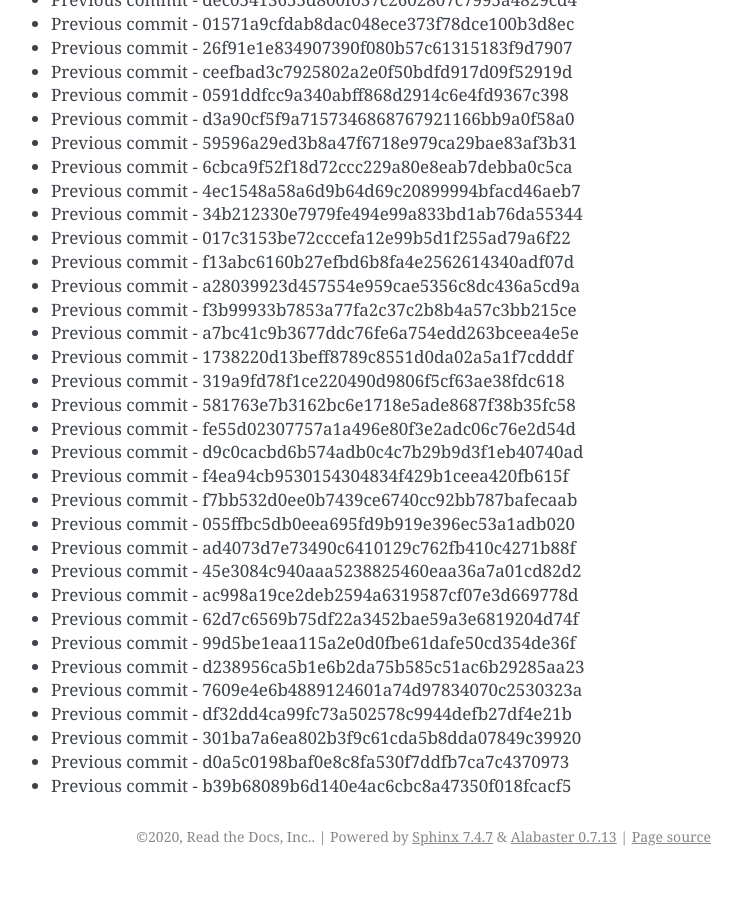
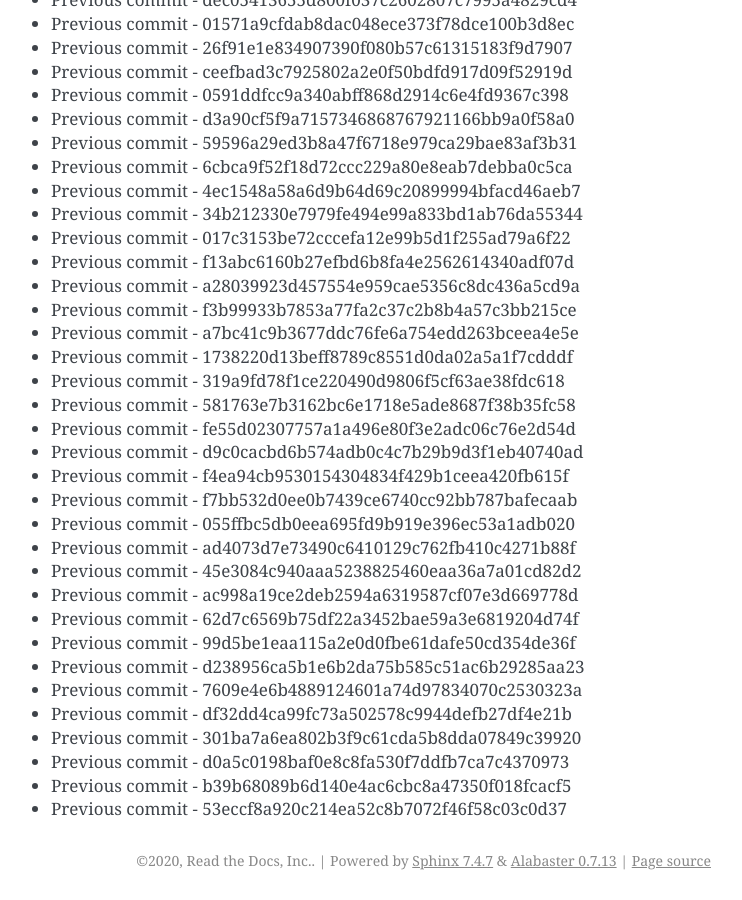
Before and after one commit to readthedocs/rtd-git-stresstest, a Sphinx documentation site: the page built from docs/updates.rst, in a window 1280 px wide and 900 px high, scrolled down 61028 px. Shown: the whole window, without its empty margins (399-1141 px from the left). Built offline with Sphinx 7.4.7, drawn with Linux system fonts in a browser that asks for light colours; before the commit the page ends 61904 px from its top, so only the background shows below that.

Commit message:
Generating commit from previous: 53eccf8a920c214ea52c8b7072f46f58c03c0d37

```diff
--- a/docs/updates.rst
+++ b/docs/updates.rst
@@ -2596,3 +2596,4 @@ It can be tested for any performance characteristics.
 * Previous commit - 301ba7a6ea802b3f9c61cda5b8dda07849c39920
 * Previous commit - d0a5c0198baf0e8c8fa530f7ddfb7ca7c4370973
 * Previous commit - b39b68089b6d140e4ac6cbc8a47350f018fcacf5
+* Previous commit - 53eccf8a920c214ea52c8b7072f46f58c03c0d37
```
